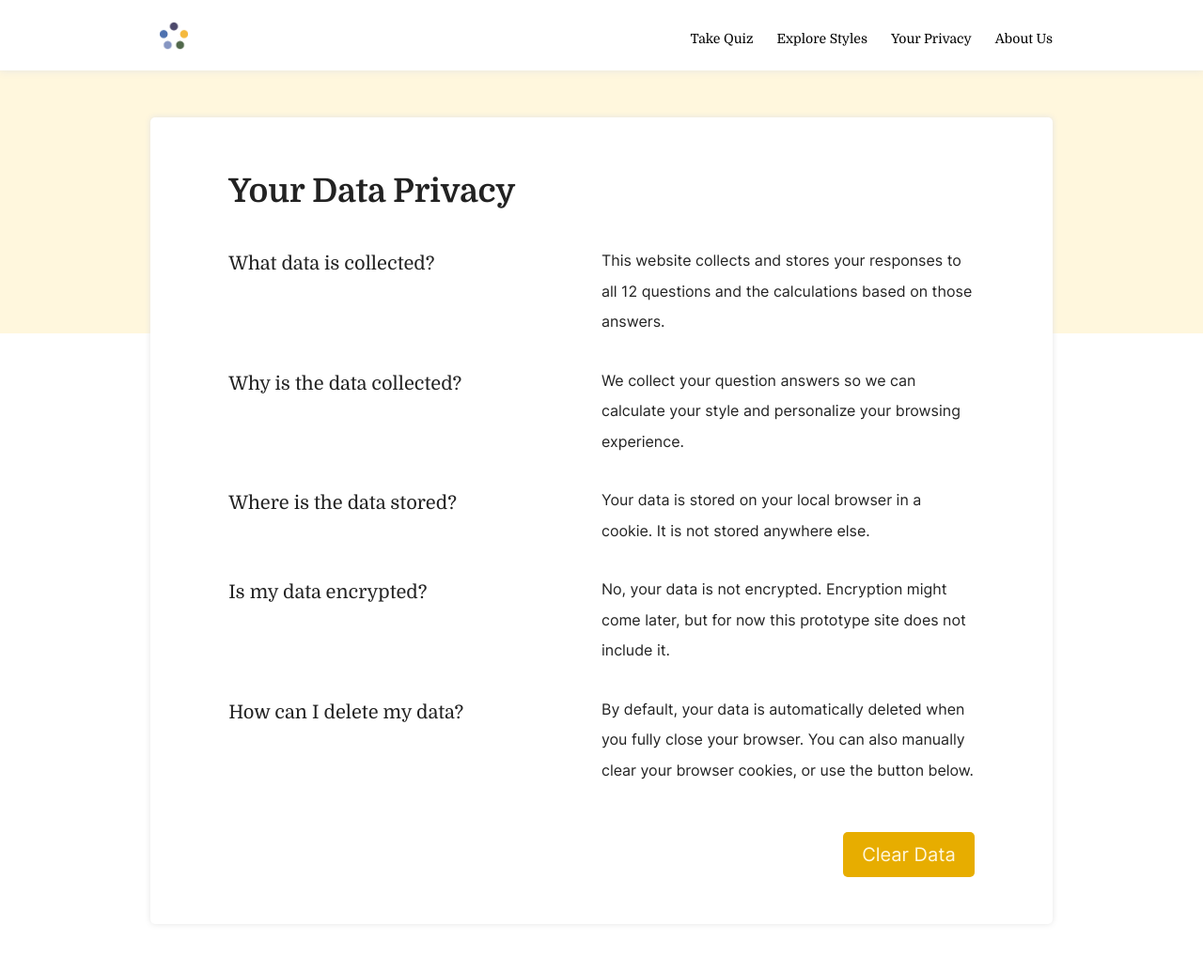
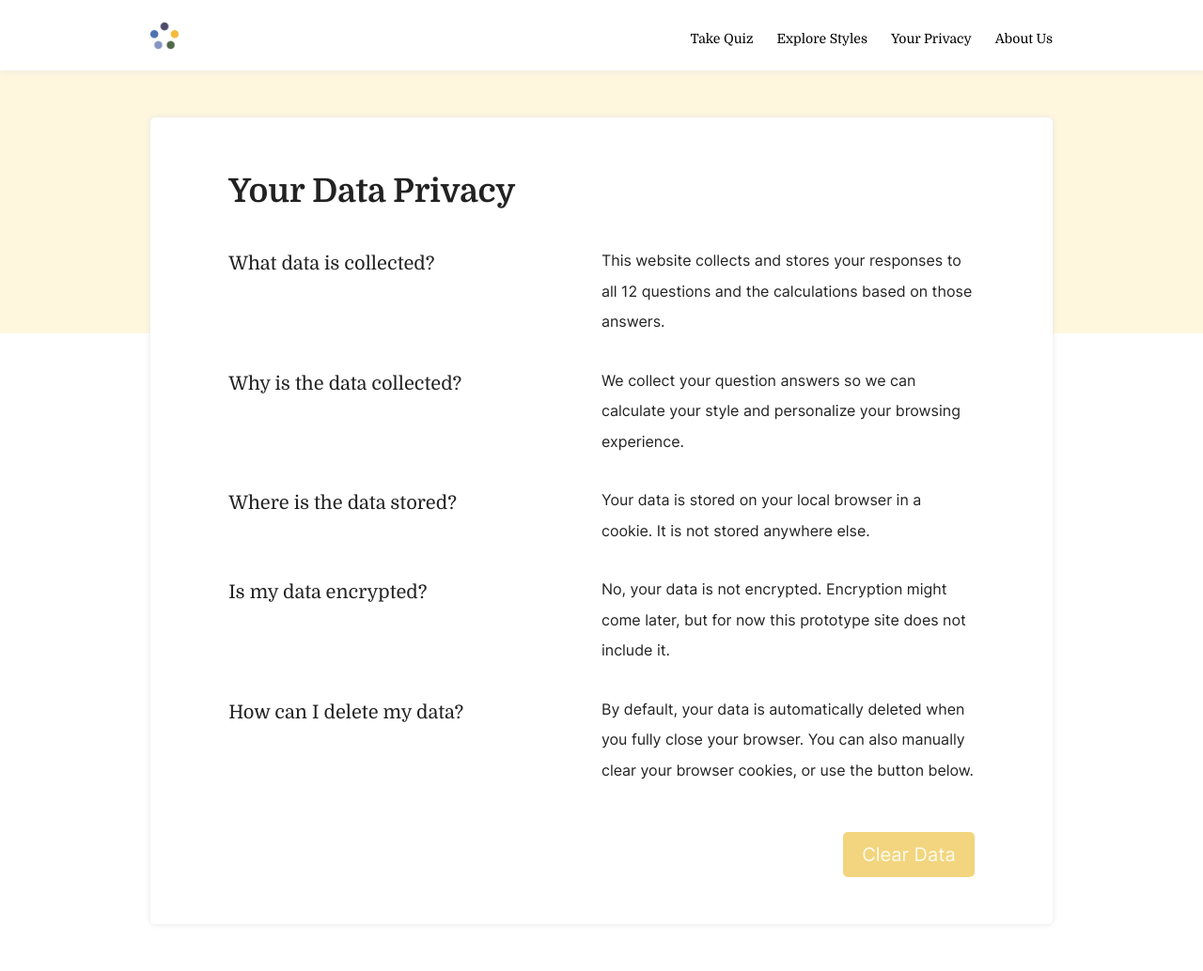
Before and after one commit to col-lefevre/activism-style, a Flask app: page /data in a window 1280 px wide. Shown: the whole page at 94% size. Run offline with Flask 2, Linux system fonts and the light colour scheme.

Commit message:
navbar height / clear data button / misc

```diff
--- a/app.py
+++ b/app.py
@@ -88,7 +88,12 @@ def explore():
 
 @app.route('/data')
 def privacy():
-    return render_template('data.html')
+    sessionVars = [k for k in session.keys()]
+    dataStored = False
+    if len(sessionVars) > 0:
+        dataStored = True
+
+    return render_template('data.html', data_stored = dataStored)
 
 @app.route('/data/clear')
 def dataclear():
--- a/static/css/base.css
+++ b/static/css/base.css
@@ -153,13 +153,13 @@
 .navbar #logo {
     height: 30px;
     width: 30px;
-    padding: 10px;
+    padding: 15px 0px;
 }
 
 .navbar #hamburger {
     width: 30px;
     height: 30px;
-    padding: 10px;
+    padding: 15px 0px;
 
     display: none;
 }
--- a/templates/data.html
+++ b/templates/data.html
@@ -26,5 +26,5 @@
     <div class="font-inter3">By default, your data is automatically deleted when you fully close your browser. You can also manually clear your browser cookies, or use the button below.</div>
 </div>
 
-<a class="custom-button type1 font-inter4 u-pull-right" href="{{url_for('dataclear')}}">Clear Data</a>
+<a class="custom-button type1 font-inter4 u-pull-right {% if not data_stored %}disabled{% endif %}" href="{{url_for('dataclear')}}">Clear Data</a>
 {% endblock %}
--- a/templates/results.html
+++ b/templates/results.html
@@ -26,7 +26,7 @@
         </div>
     </div>
     <div class="font-inter2">Your activism style is:</div>
-    <div class="font-domine3">The {{style1_name}}</div>
+    <div class="font-domine3">The {{ranked_styles[0][2]}}</div>
     <div class="font-inter3">
         You are mostly the
         <span class="blurb-text">{{ranked_styles[0][2]}}</span>, but also show traits of the
```
